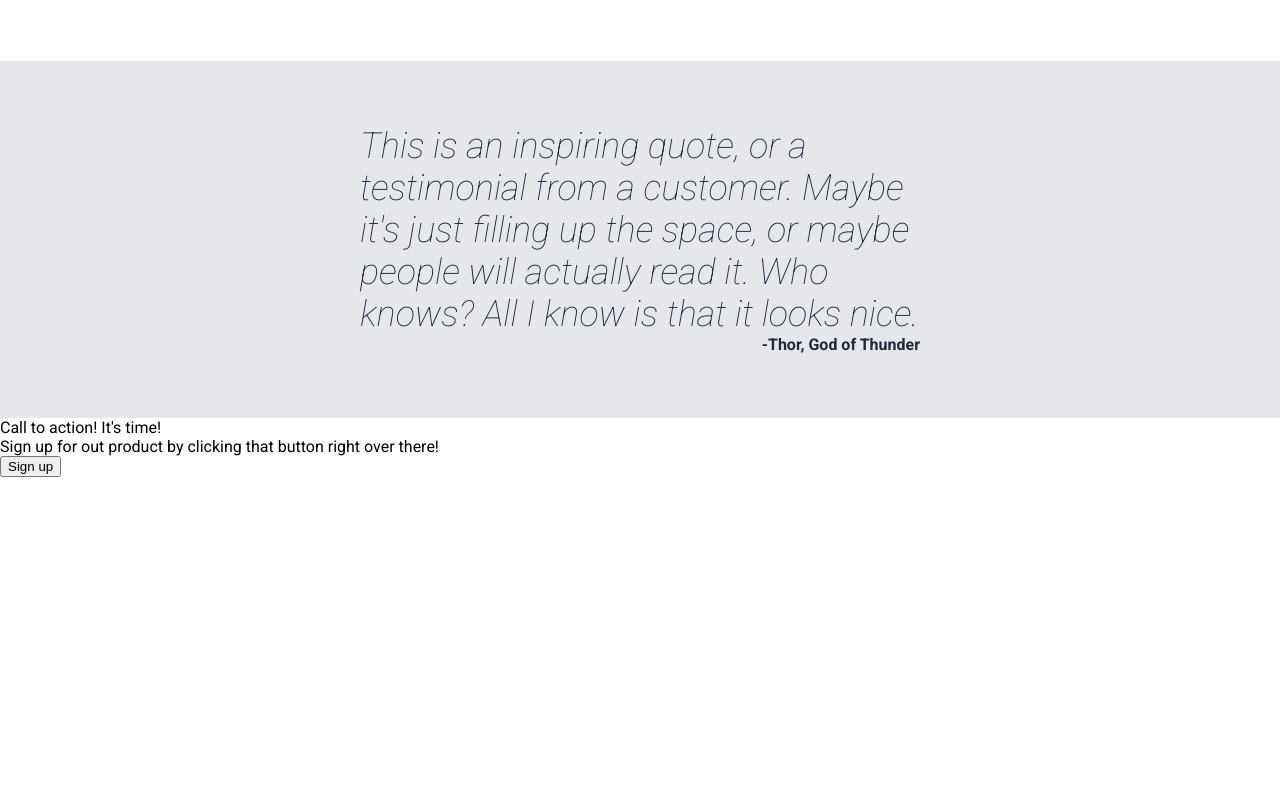
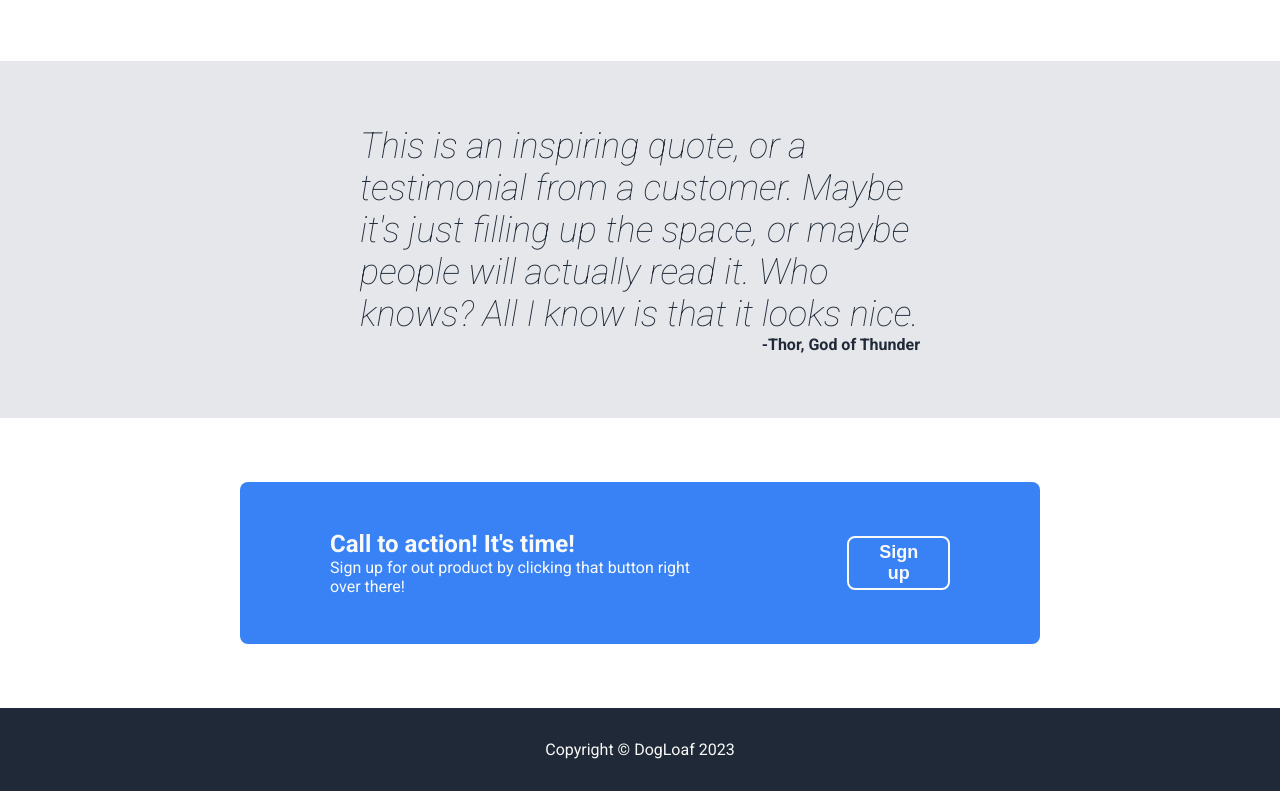
Before and after one commit to DogLoaf0/odin-landing-page, a plain HTML site: page index.html in a window 1280 px wide. Shown: the part 1014-1805 px from the top of the page. Before the commit the page ends 1491 px from the top, so only its background shows below. Drawn offline with Linux system fonts and the light colour scheme.

Commit message:
Finished styling, final commit

```diff
--- a/index.html
+++ b/index.html
@@ -58,7 +58,7 @@
         <div class="attribution">-Thor, God of Thunder</div>
     </div>
     <div class="action">
-        <div>
+        <div class="action-main">
             <div>
                 <div class="call-to-action">
                     Call to action! It's time!
@@ -67,8 +67,11 @@
                     Sign up for out product by clicking that button right over there!
                 </div>
             </div>
-            <button class="action-buttom">Sign up</button>
+            <button class="action-button">Sign up</button>
         </div>
+    </div>
+    <div class="footer">
+        <p>Copyright © DogLoaf 2023</p>
     </div>
 </body>
 </html>
--- a/style.css
+++ b/style.css
@@ -126,3 +126,52 @@ a{
     font-weight: bold;
     color: #1F2937;
 }
+
+.action{
+    display: flex;
+    justify-content: center;
+    align-items: center;
+    padding: 64px 240px;
+}
+
+.action-main{
+    display: flex;
+    justify-content: space-around;
+    gap: 128px;
+    align-items: center;
+    background-color: #3882F6;
+    padding: 48px 90px;
+    border-radius: 8px;
+}
+
+.call-to-action{
+    font-weight: bold;
+    font-size: 24px;
+    color: #F9FAF8;
+}
+
+.action-subtext{
+    color:#F9FAF8;
+}
+
+.action-button{
+    background-color: #3882F6;
+    border: 2px solid #F9FAF8;
+    font-size: 18px;
+    font-weight: bold;
+    color: #F9FAF8;
+    border-radius:8px;
+    padding: 4px 20px;
+}
+
+.footer{
+    background-color: #1F2937;
+    display: flex;
+    align-items: center;
+    justify-content: center;
+    padding: 16px
+}
+
+.footer p{
+    color: #F9FAF8;
+}
```
